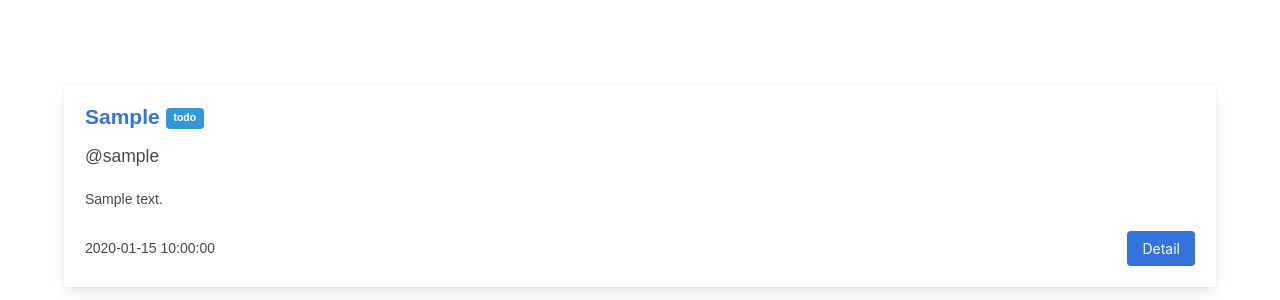
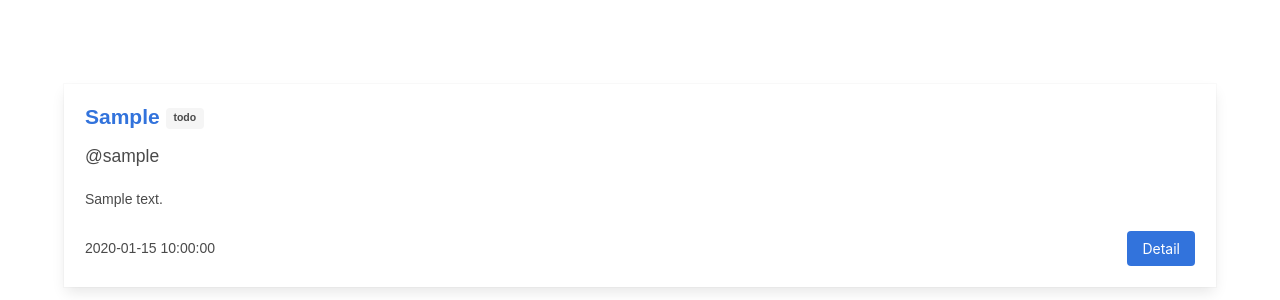
Before and after one commit to tblxdezhu/TestApplications, a Flask app: page / in a window 1280 px wide. Shown: the part 921-1221 px from the top of the page. Run offline with Flask 2, Linux system fonts and the light colour scheme; tables that the repository leaves empty hold one stand-in row (values such as "Sample post"); some libraries are stand-ins or nearby versions.

Commit message:
change tag type

```diff
--- a/templates/paginations.html
+++ b/templates/paginations.html
@@ -11,7 +11,7 @@
                         <p class="title is-4">
                         <a href="/applications/{{ application.id }}">{{ application.jira_ticket }}</a>
                             {% if application.status == 'todo' %}
-                                <span class="tag is-info">{{ application.status }}</span>
+                                <span class="tag">{{ application.status }}</span>
                             {% elif application.status == 'Pass' %}
                                 <span class="tag is-success">{{ application.status }}</span>
                             {% else %}
```
